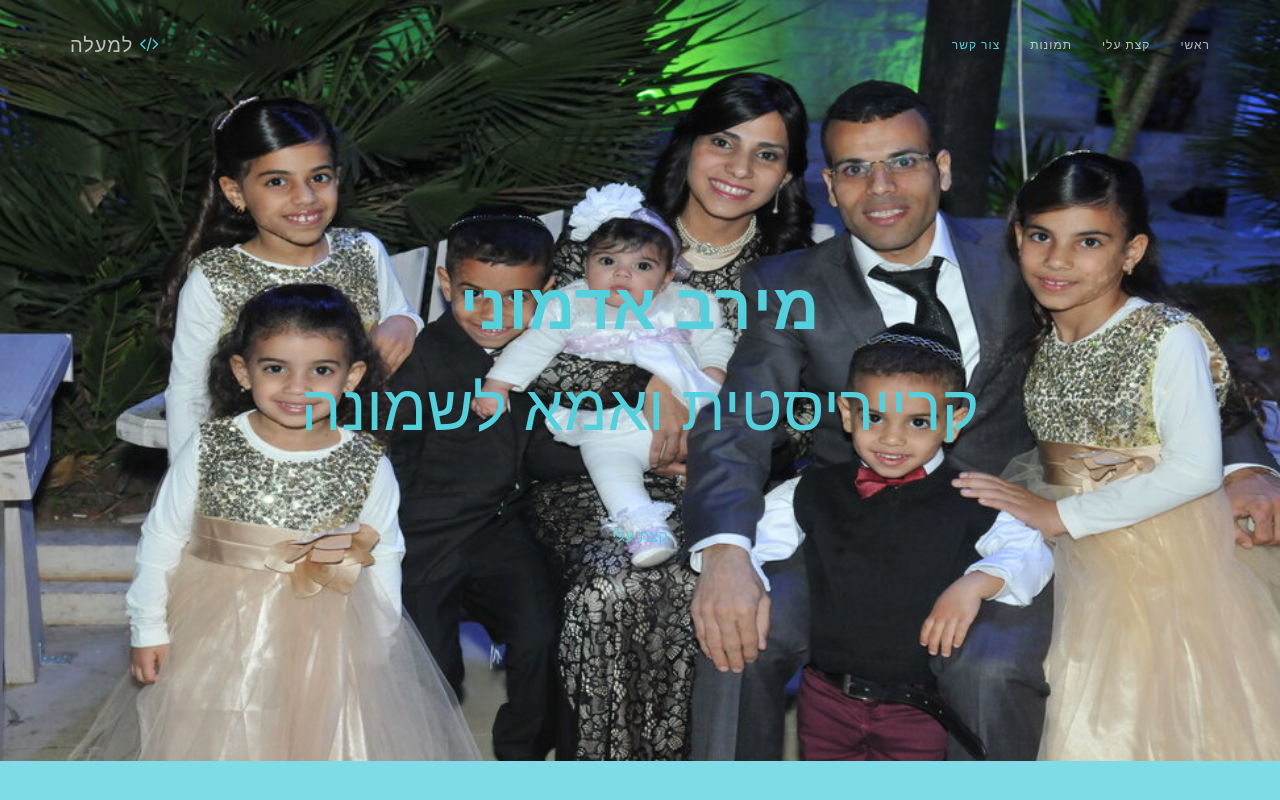
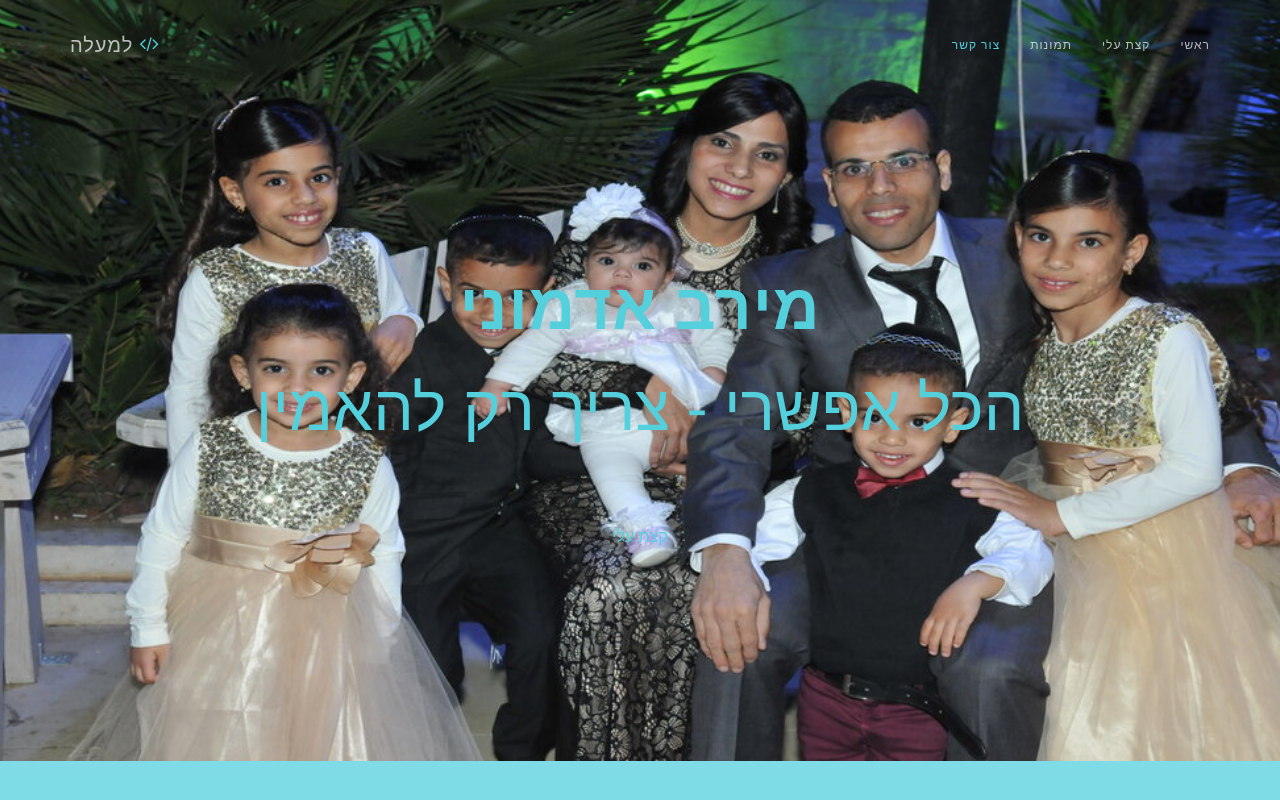
Before and after one commit to meravadmoni/index, a plain HTML site: page index.html in a window 1280 px wide. Shown: the top 800 px of the page. Drawn offline with nearby package versions, Linux system fonts and the light colour scheme.

Commit message:
Update index.html

```diff
--- a/index.html
+++ b/index.html
@@ -4,7 +4,7 @@
 <meta charset="utf-8">
 <meta name="viewport" content="width=device-width, initial-scale=1">
 <title>מירב אדמוני</title>
-<meta name="description" content="הכל אפשרי צריך רק להאמין">
+<meta name="description" content="">
 <meta name="author" content="">
 
 <!-- Favicons
@@ -62,7 +62,7 @@
       <div class="row">
         <div class="intro-text">
           <h1>מירב אדמוני</h1>
-          <p>קרייריסטית  ואמא לשמונה</p>
+          <p>הכל אפשרי - צריך רק להאמין</p>
           <a href="#about" class="btn btn-custom btn-lg page-scroll">קצת עלי</a> </div>
       </div>
     </div>
```
